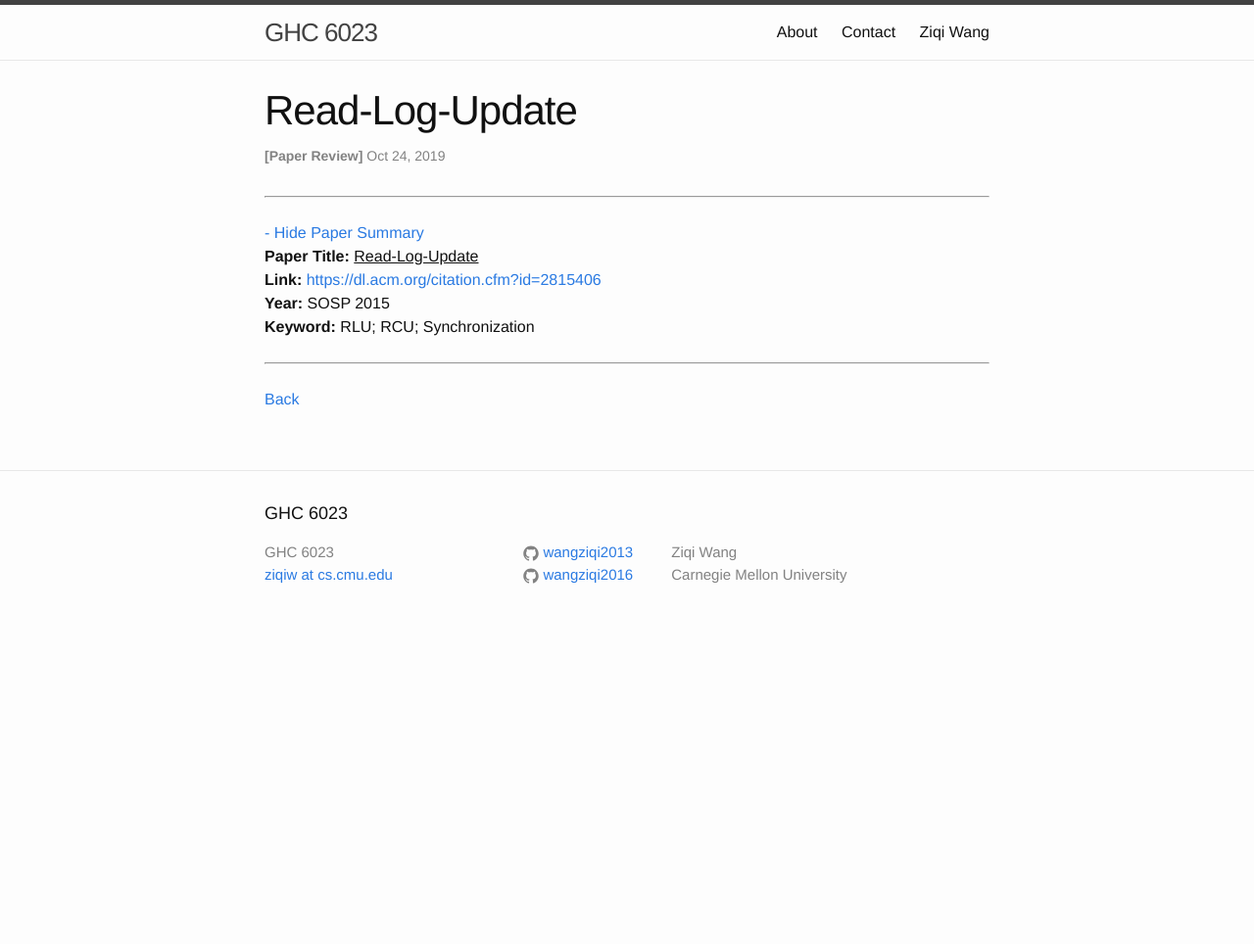
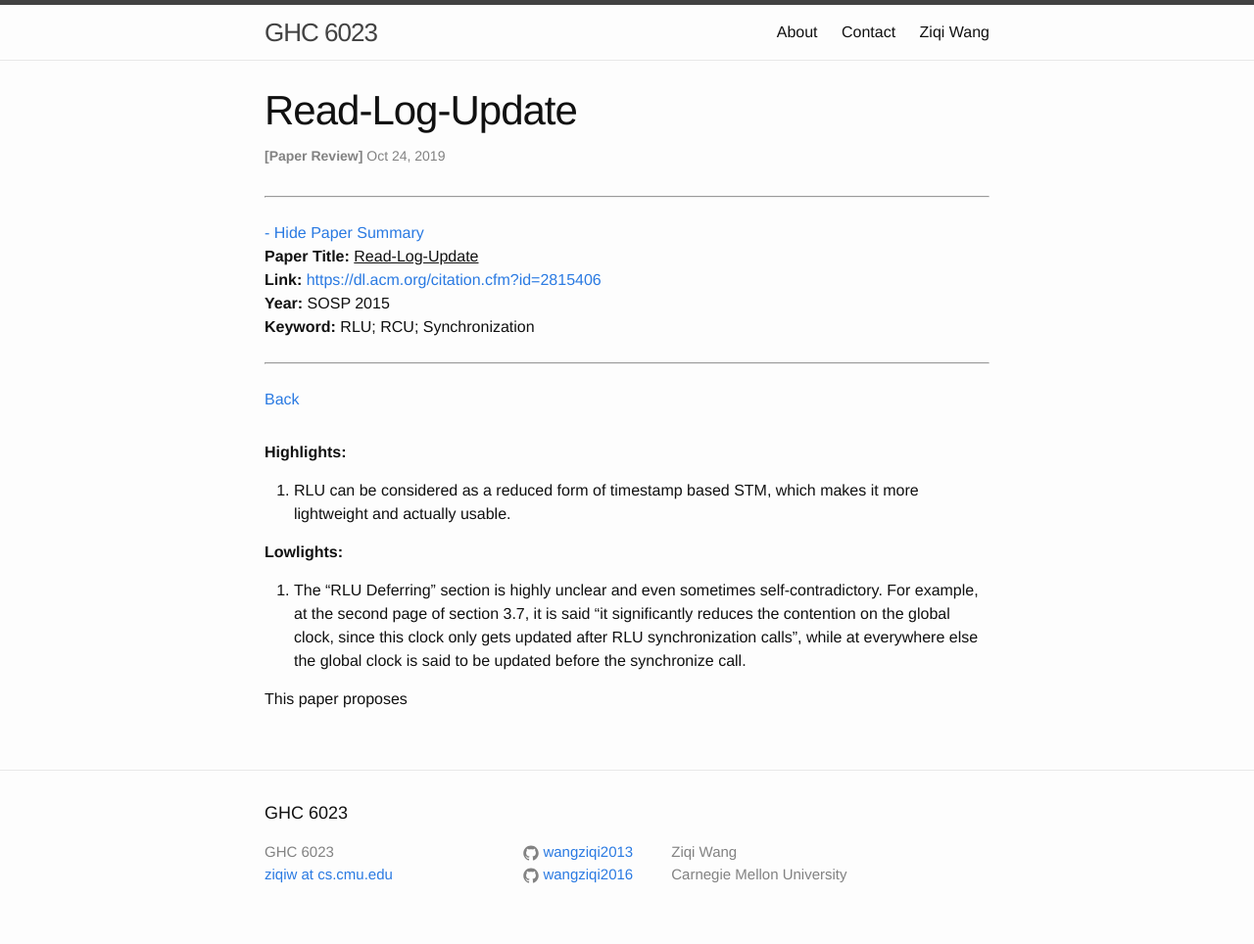
Before and after one commit to wangziqi2013/wangziqi2013.github.io, a Jekyll site: the page built from _posts/2019-10-24-rlu.markdown, in a window 1280 px wide. Shown: the whole page at 98% size. Built offline with Jekyll 4.4.1, drawn with Linux system fonts in a browser that asks for light colours; before the commit the page ends 900 px from its top, so only the background shows below that.

Commit message:
Adding lowlights

```diff
--- a/_posts/2019-10-24-rlu.markdown
+++ b/_posts/2019-10-24-rlu.markdown
@@ -12,3 +12,18 @@ htm_cd:
 htm_cr:
 version_mgmt:
 ---
+
+**Highlights:**
+
+1. RLU can be considered as a reduced form of timestamp based STM, which makes it more lightweight and actually usable.
+
+**Lowlights:**
+
+1. The "RLU Deferring" section is highly unclear and even sometimes self-contradictory. For example, at the second page
+   of section 3.7, it is said "it significantly reduces the contention on the global clock, since this clock only gets
+   updated after RLU synchronization calls", while at everywhere else the global clock is said to be updated before
+   the synchronize call.
+
+
+
+This paper proposes
```
